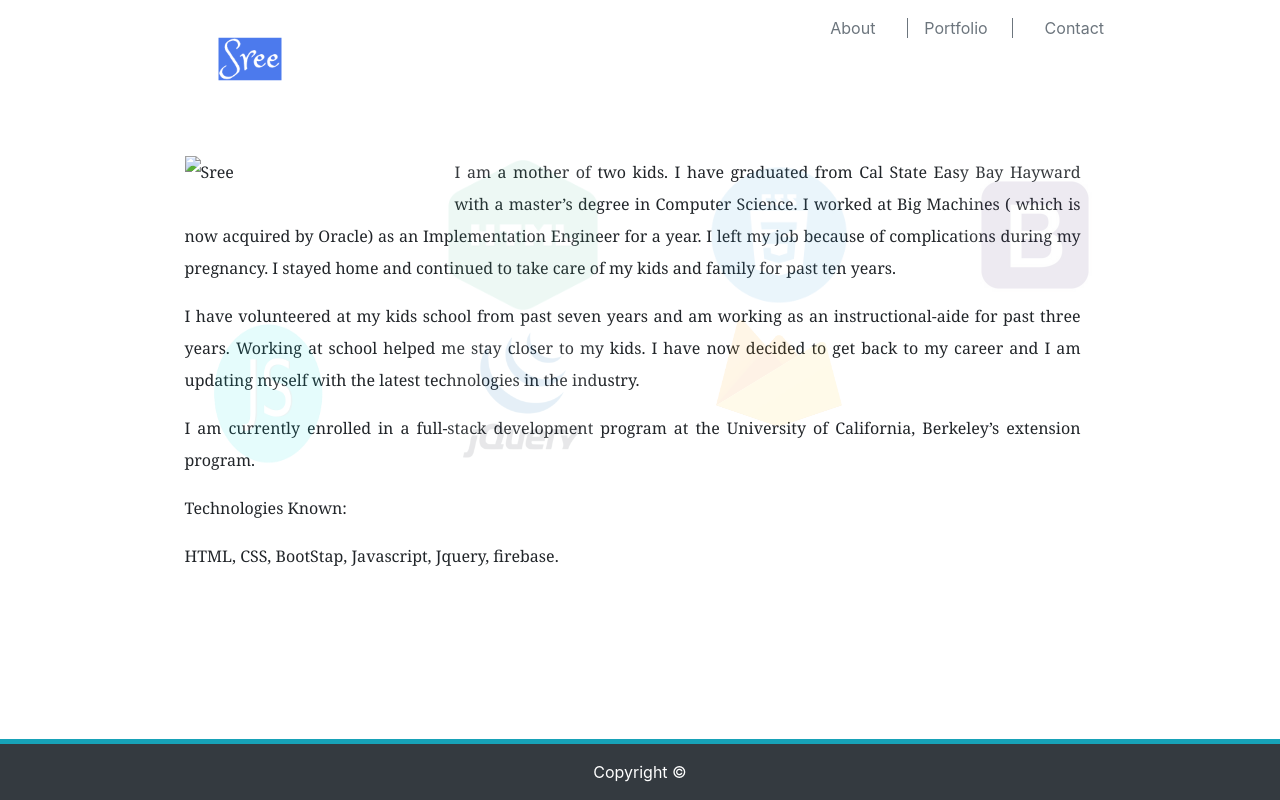
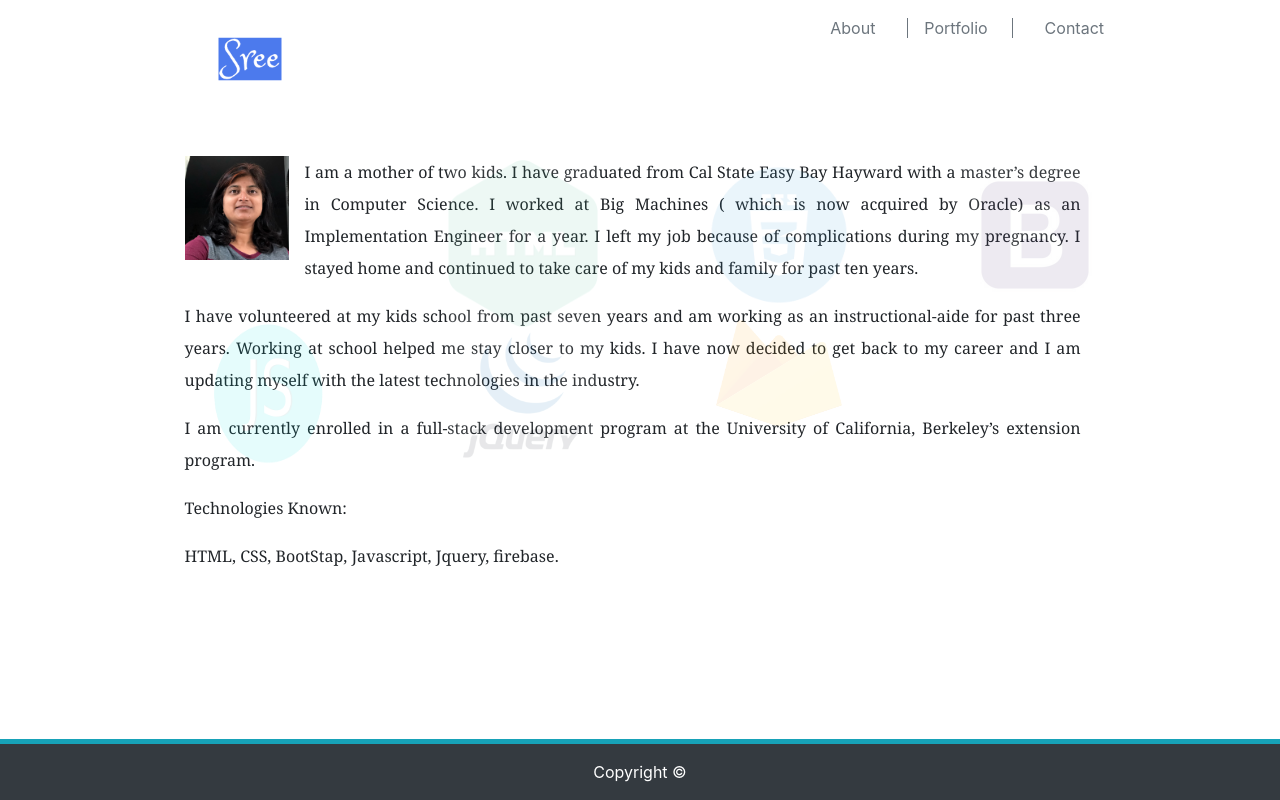
Before and after one commit to sreeveena/Updated-Portfolio, a plain HTML site: page index.html in a window 1280 px wide. Drawn offline with nearby package versions, Linux system fonts and the light colour scheme.

```diff
--- a/assets/css/style1.css
+++ b/assets/css/style1.css
@@ -108,3 +108,7 @@ body{
     border-radius: 8px;
     background: rgb(240, 178, 178);
 }
+.profilePic{
+    width: 120px;
+    height: 120px;
+}
--- a/index.html
+++ b/index.html
@@ -29,11 +29,11 @@
     <div  class="container-fluid d-flex mt-5 ml-2 pl-3">
         <section class="main-section  position-static mx-auto pt-3 pb-3 pr-5 bg-white">
             <div class="pt-3 pl-3">
-                <img src="" class="img-fluid auth-image pb-3 pr-3 float-left" alt="Sree">
+                <img src="assets/images/sree.png" class="img-fluid auth-image pb-3 pr-3 float-left profilePic" alt="Sree">
                 <p class="text-justify">
-                    <img src="assets/images/html.png" class="html">
-                    <img src="assets/images/css.png" class="css">
-                    <img src="assets/images/bootstrap.jpg" class="bootstrap">
+                    <img src="assets/images/html.png" class="img-fluid auth-image html">
+                    <img src="assets/images/css.png" class="img-fluid auth-image css">
+                    <img src="assets/images/bootstrap.jpg" class="img-fluid auth-image bootstrap">
                     <img src="assets/images/javascript.png" class="javascript">
                     <img src="assets/images/jquery.png" class="jquery">
                     <img src="assets/images/firebase.png" class="firebase">
```
Also changed, not shown: assets/images/sree.png (added).
